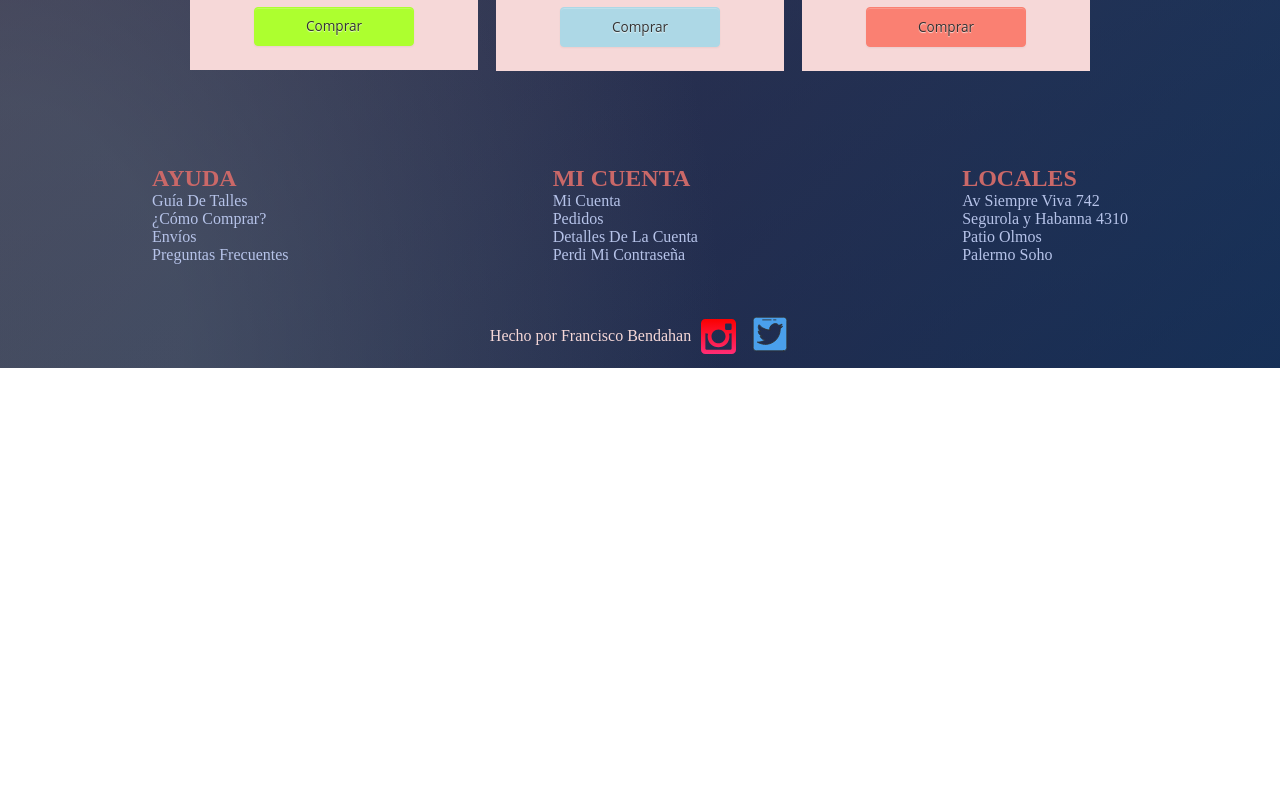
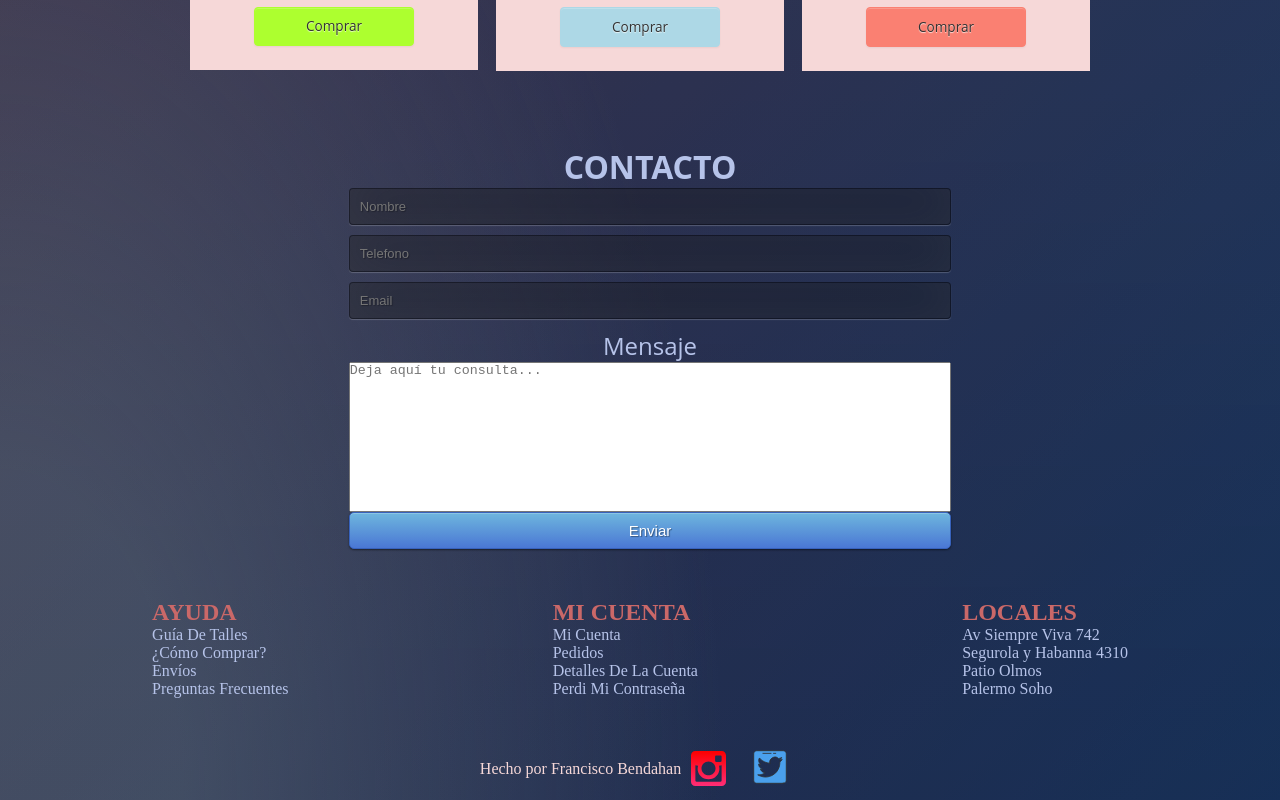
Before and after one commit to franbendahan/Landing-page, a plain HTML site: page index.html in a window 1280 px wide. Shown: the part 1510-2310 px from the top of the page. Before the commit the page ends 1878 px from the top, so only its background shows below. Drawn offline with Linux system fonts and the light colour scheme.

Commit message:
ultimo commit

```diff
--- a/index.html
+++ b/index.html
@@ -24,7 +24,7 @@
         </div>
         <div class="menu-desktop">
             <a class="menu-item-nuevo" href="">Inicio</a>
-            <a class="menu-item-nuevo" href="">Categorias</a>
+            <a class="menu-item-nuevo" href="#contacto">Contacto</a>
             <a class="menu-item-nuevo" href="#promociones">Promociones</a>
             <a class="menu-item-nuevo" href="#registro">Mi cuenta / Registrarse</a>
         </div>
@@ -32,7 +32,7 @@
 
     <div class="menu-mobile" id="menu-mobile">
         <a class="menu-item-nuevo-dos" href="">Inicio</a>
-        <a class="menu-item-nuevo-dos" href="">Categorias</a>
+        <a class="menu-item-nuevo-dos" href="#contacto">Contacto</a>
         <a class="menu-item-nuevo-dos" href="#promociones">Promociones</a>
         <a class="menu-item-nuevo-dos" href="#registro">Mi cuenta / Registrarse</a>
     </div>
@@ -51,25 +51,27 @@
 
     <!-- Login / Registro -->
 
+
     <div class="container-global-logreg">
         <!-- Login -->
         <div class="container-login">
             <div class="login" id="login">
 
-                    <h1>Iniciar Sesion</h1>
+                <h1>Iniciar Sesion</h1>
 
                 <form method="post">
                     <input type="text" name="u" placeholder="Username" required="required" />
                     <input type="password" name="p" placeholder="Password" required="required" />
                     <button type="submit" class="btn btn-primary btn-block btn-large">Aceptar</button>
                 </form>
+
             </div>
         </div>
         <!-- Registro -->
         <div class="container-login">
             <div class="login" id="registro">
 
-                    <h1>Registrarse</h1>
+                <h1>Registrarse</h1>
 
                 <form method="post">
                     <input type="text" name="nombre" placeholder="Nombre" required="required" />
@@ -134,6 +136,37 @@
 
     </div>
 
+    <!-- Categorias -->
+
+
+
+
+
+
+
+    <!-- formulario de contacto-->
+    <div class="container-formulario" id="contacto">
+        <div class="contacto" id="contacto">
+
+            <h1>CONTACTO</h1>
+
+            <form method="post">
+                <input type="text" name="nombre" placeholder="Nombre" required="required" />
+                <input type="tel" name="telefono" placeholder="Telefono" required="required" />
+                <input type="text" name="email" placeholder="Email" required="required" />
+                <p class="msje">
+                    <label for="mensaje" class="colocar_mensaje">Mensaje<span class="obligatorio"></span>
+                    </label>
+                    <textarea name="introducir_mensaje" class="texto_mensaje" id="mensaje" required="obligatorio"
+                        placeholder="Deja aquí tu consulta..."></textarea>
+                </p>
+
+                <button type="submit" class="btn btn-primary btn-block btn-large">Enviar</button>
+            </form>
+        </div>
+    </div>
+
+
 
     <!-- Ayuda  -->
     <div class="ayuda">
@@ -170,8 +203,10 @@
         <div class="container-rrss">
             <span class="span">Hecho por Francisco Bendahan</span>
             <div class="rrss">
-                <a href="https://www.instagram.com/franbendahan/"> <img src="images/instagram.svg" width="35" height="55" alt="Icono Instagram"></a>
-               <a href="https://twitter.com/El_prochi"> <img src="images/Twitter.svg" width="60" height="60" alt="Icono de Twitter"> </a>
+                <a href="https://www.instagram.com/franbendahan/"> <img src="images/instagram.svg" width="35"
+                        height="55" alt="Icono Instagram"></a>
+                <a href="https://twitter.com/El_prochi"> <img src="images/Twitter.svg" width="80" height="58"
+                        alt="Icono de Twitter"> </a>
             </div>
         </div>
     </footer>
--- a/style.css
+++ b/style.css
@@ -26,6 +26,7 @@ body {
 
 .header {
     width: 100%;
+    z-index: 9999;
     position: fixed;
     height: 56px;
     background-color: rgb(246, 216, 216);
@@ -45,6 +46,7 @@ body {
 
 .menu-desktop {
     display: flex;
+    z-index: 9999;
     gap: 15px;
     margin-right: 15px;
 }
@@ -149,6 +151,7 @@ body {
 
 /* Login / Registro */
 
+
 .container-global-logreg{
     width: 100%;
     display: flex;
@@ -165,7 +168,7 @@ body {
 
 
 .container-login {
-width: 50%;
+width: 100%;
 height: 100%;
 display: flex;
 justify-content: center;
@@ -463,6 +466,40 @@ text-align: center;
     border-color: var(--color-orange);
 }
 
+/* Formulario */
+
+.container-formulario {
+    display: flex;
+    justify-content: center;
+    align-items: center;
+    padding: 10px;
+    margin: 10px;
+    width: 100%;
+}
+
+.contacto {
+    display: flex;
+    text-align: center;
+    flex-direction: column;
+    font-family: 'Open Sans', sans-serif;
+    color: rgb(182, 195, 233);
+}
+#mensaje {
+    resize: none;
+    min-height: 150px;
+}
+.msje{
+    display:flex;
+    flex-direction: column;
+}
+
+.colocar_mensaje {
+    font-size: 1.5em;
+    font-family: 'Open Sans', sans-serif;
+    color: rgb(182, 195, 233);
+}
+
+
 
 /* Ayuda */
 .ayuda{
@@ -479,8 +516,10 @@ text-align: center;
     color: #ca6868;
     padding: 10px;
     margin: 10px;
+}
 
-}
+
+
 .link {
     text-decoration-line: none;
     color: rgb(182, 195, 233);
```
